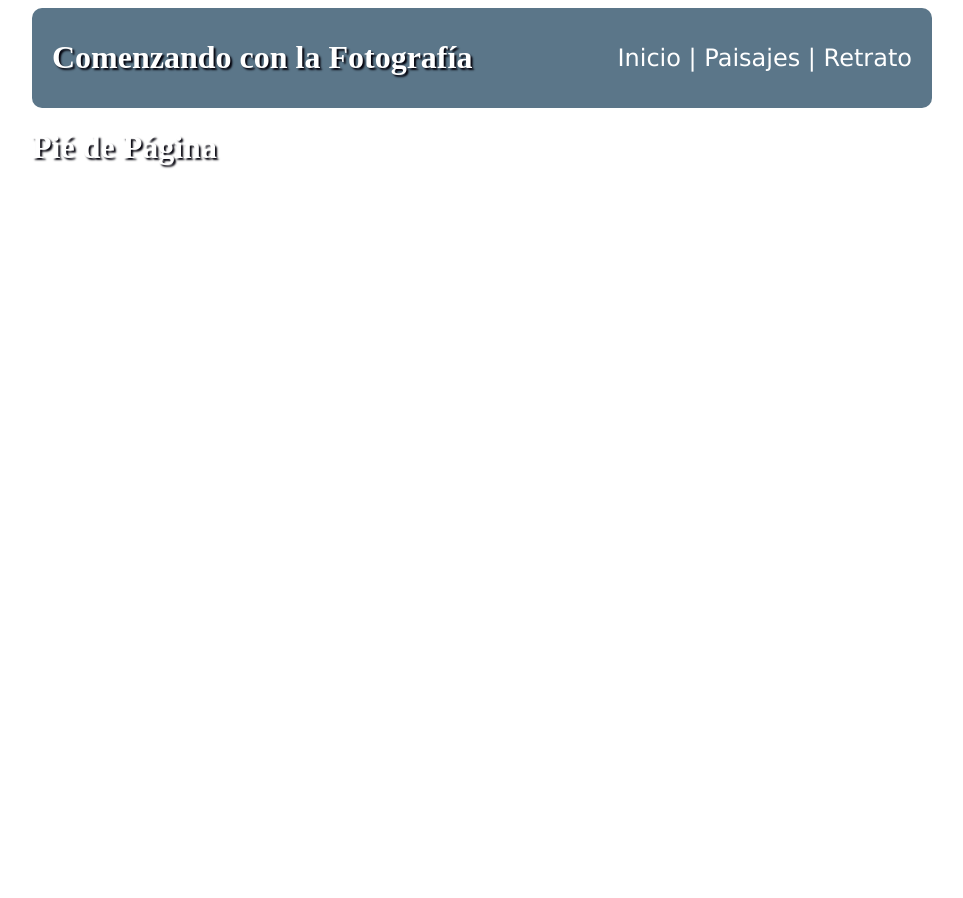
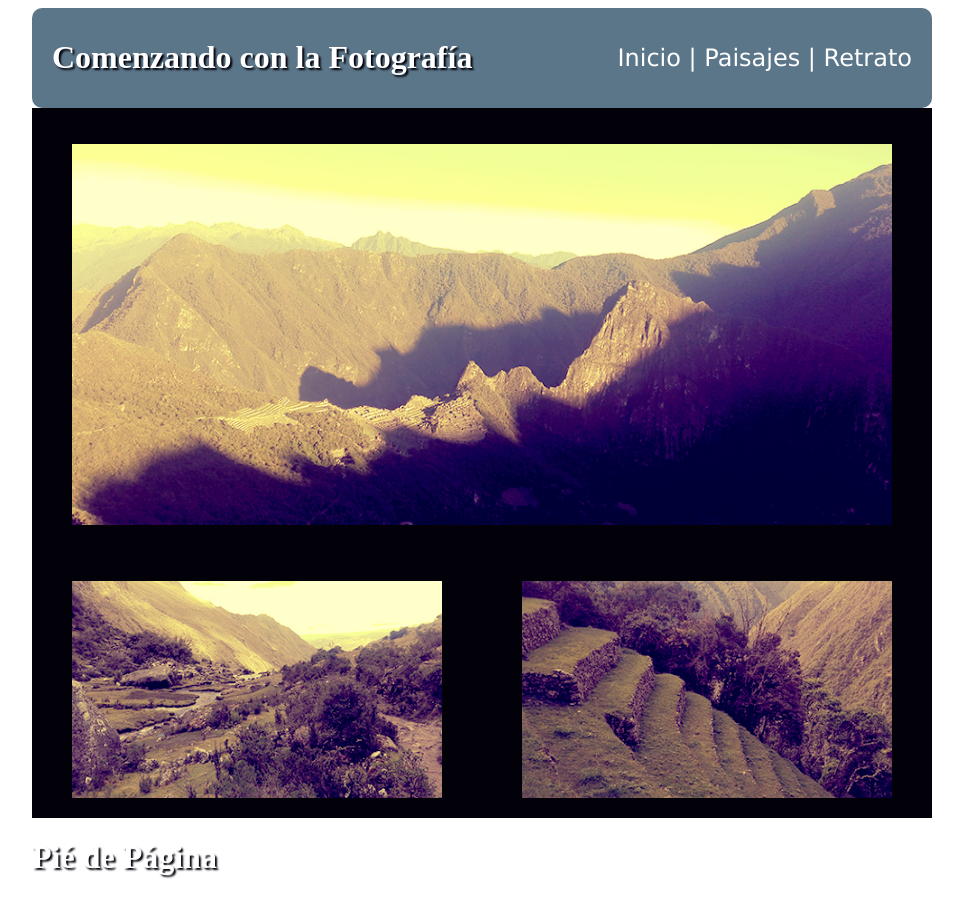
Before and after one commit to resalen/Evaluacion-final-css-diseno-responsivo, a plain HTML site: page index.html in a window 1280 px wide. Shown: the whole page, without its empty margins (158-1121 px from the left). Before the commit the page ends 800 px from the top, so only its background shows below. Drawn offline with Linux system fonts and the light colour scheme.

Commit message:
agregando images

```diff
--- a/css/style.css
+++ b/css/style.css
@@ -32,3 +32,13 @@ nav a{
 nav a:hover{
 	color: #F78C13;
 }
+section{
+	background: #02010a;
+}
+#imgCentral{
+	padding: 20px 0px;
+}
+#imgSec{
+	display: flex;
+	flex-direction: row;
+}
--- a/index.html
+++ b/index.html
@@ -20,14 +20,20 @@
 		</header><!-- /header -->
 		<section>
 			<div id="imgCentral">
-
+				<figure>
+						<img src="images/img1.jpg" alt="principal" width="100%">
+					</figure>
 			</div>
 			<div id="imgSec">
 				<aside id="imgIzq">
-
+					<figure>
+						<img src="images/img2.jpg" alt="" width="100%">
+					</figure>
 				</aside>
 				<article id="imgDer">
-
+					<figure>
+						<img src="images/img3.jpg" alt="" width="100%">
+					</figure>
 				</article>
 			</div>
 		</section>
```
Also changed, not shown: images/img1.jpg (added), images/img10.jpg (added), images/img11.jpg (added), images/img12.jpg (added), images/img2.jpg (added), images/img3.jpg (added), images/img4.jpg (added), images/img5.jpg (added), images/img6.jpg (added), images/img7-jpg.jpg (added), images/img8.jpg (added), images/img9.jpg (added).
